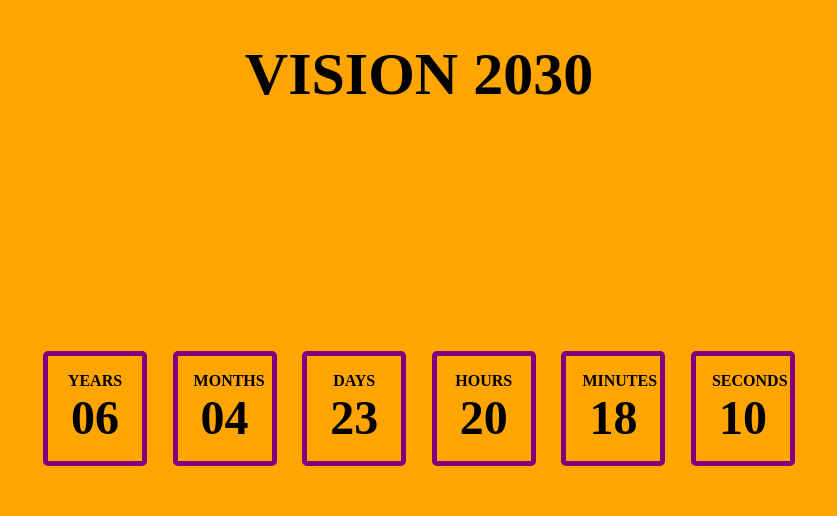
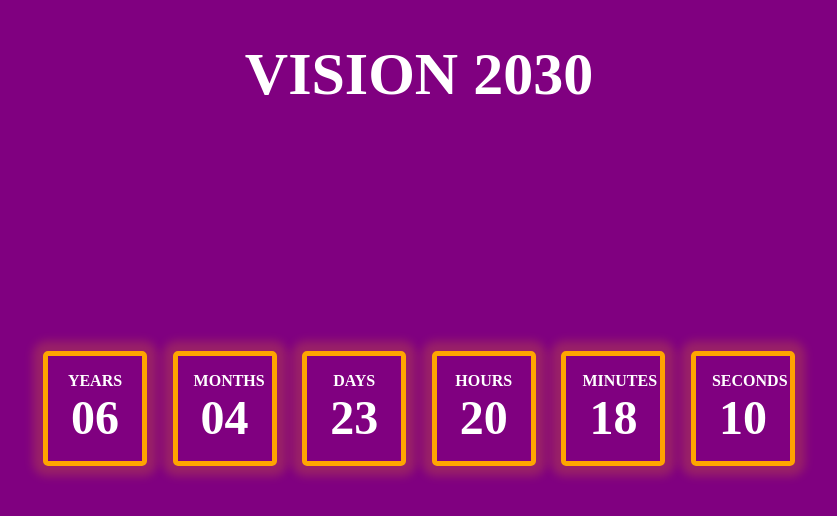
Before and after one commit to TerryWangui/VISION-2030-TIMER, a plain HTML site: page index.html in a window 1280 px wide. Shown: the whole page, without its empty margins (221-1058 px from the left). Drawn offline with Linux system fonts and the light colour scheme.

Commit message:
inverted background colors

```diff
--- a/styles.css
+++ b/styles.css
@@ -8,7 +8,8 @@ body{
     height: 100vh;
     display: flex ;
     justify-content: center;
-    background-color: #FFA500;
+    background-color: #800080;
+    color: white;
 }
 .container{
     width: 80%;
@@ -37,12 +38,13 @@ body{
     margin:1rem auto 0 auto;
 }
 .timer{
-    border: 5px solid #800080 ;
+    border: 5px solid #FFA500 ;
     padding: 1rem;
     text-align: center;
     width: 6.5rem;
     border-radius: 5px;
     margin:0.5rem;
+    box-shadow: 0 0 10px 10px rgba(255, 165, 0, 0.2);
 }
 .timer h3{
     font-size: 1rem;
```
